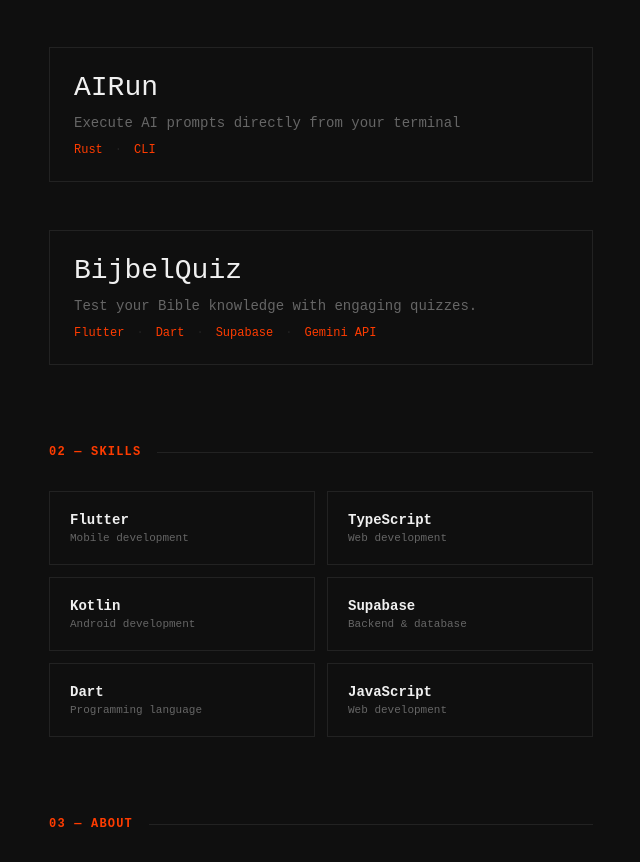
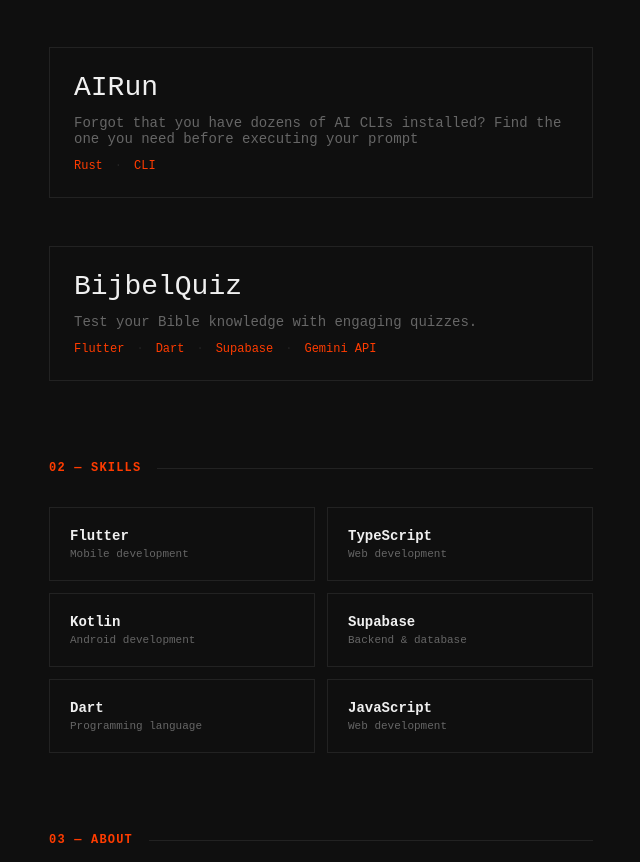
Before and after one commit to thomasboom/thomasboom, a Next.js app in the folder website/: page / in a window 1280 px wide. Shown: the part 840-1702 px from the top of the page, without its empty margins (639-1279 px from the left). Built offline with nearby package versions, Linux system fonts and the light colour scheme; no server answers; a web font is replaced by a local one.

Commit message:
Update Work.tsx

```diff
--- a/website/app/components/Work.tsx
+++ b/website/app/components/Work.tsx
@@ -67,7 +67,10 @@
             AIRun
           </a>
         </h3>
-        <p>Execute AI prompts directly from your terminal</p>
+        <p>
+          Forgot that you have dozens of AI CLIs installed? Find the one you
+          need before executing your prompt
+        </p>
         <div className="tech">
           <span>Rust</span>
           <span>CLI</span>
```
